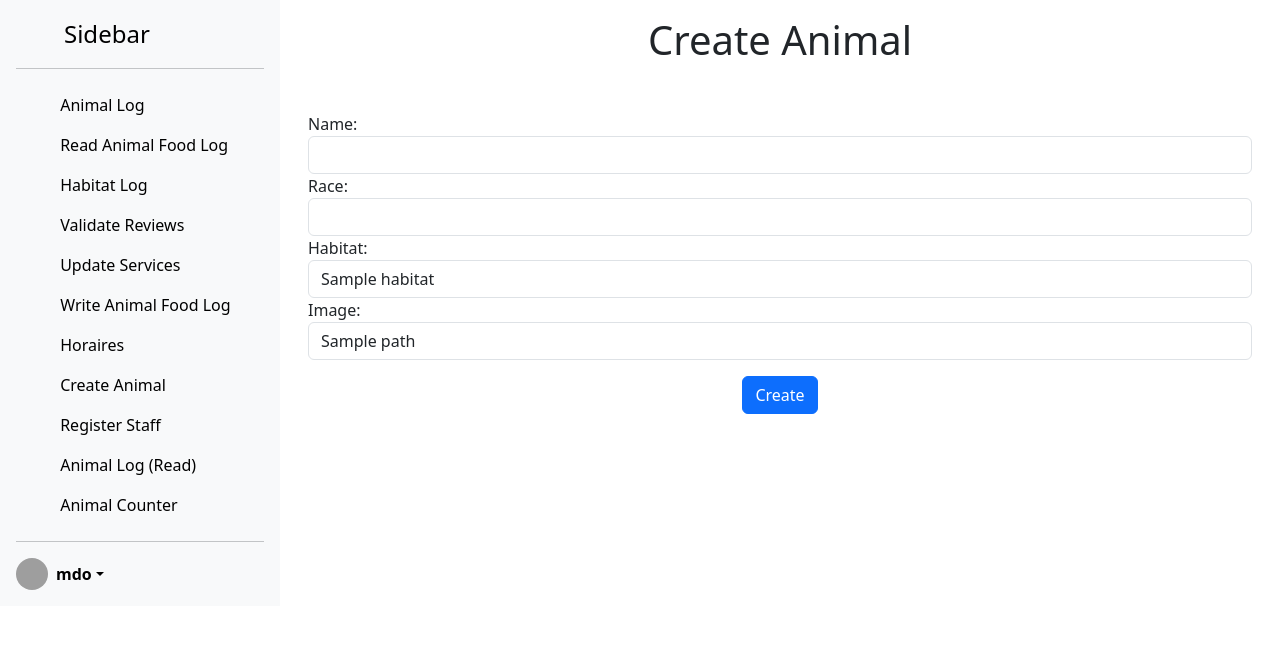
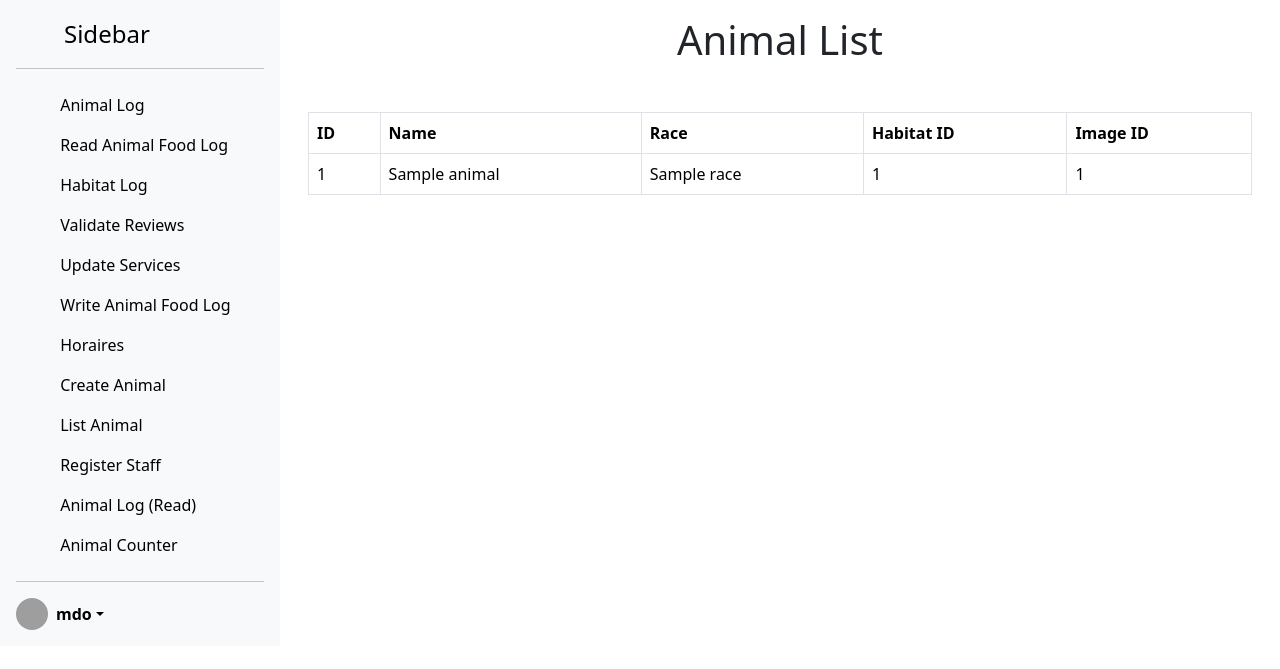
Before and after one commit to IcyAuk/ARCADIA-2025-LASTRUN, a PHP site: template app/views/dashboard.animal.list.view.php in a window 1280 px wide. Shown: the top 669 px of the page. Run offline with PHP 8.4, Linux system fonts and the light colour scheme; the template is opened without the code that fills it: most values are stand-ins (such as "Sample title", 1, 10 or a date in 2020); grey boxes are pictures that could not be loaded.

Commit message:
animal list & create

```diff
--- a/app/controllers/Animal.php
+++ b/app/controllers/Animal.php
@@ -30,7 +30,7 @@ class Animal
 
         if ($req->posted())
         {
-            $animal = new Animal();
+            $animal = new AnimalModel();
             $habitat = new Habitat();
             $image = new Images();
 
--- a/app/controllers/dashboard.php
+++ b/app/controllers/dashboard.php
@@ -29,7 +29,7 @@ class Dashboard
         $animal = new AnimalModel();
         $data['animals'] = $animal->findAll();
 
-        $this->view('dashboard.animals.list', $data);
+        $this->view('dashboard.animal.list', $data);
     }
 
     public function createAnimal()
--- a/app/views/dashboard.animal.list.view.php
+++ b/app/views/dashboard.animal.list.view.php
@@ -1,50 +1,30 @@
 <?php $this->view('header.admin'); ?>
 
-<h1 class="text-center">Create Animal</h1>
+<h1 class="text-center">Animal List</h1>
 
 <div class="container mt-5">
-    <form method="post">
-
-        <?php if (!empty($errors)): ?>
-            <div class="alert alert-danger">
-                <?php foreach ($errors as $error): ?>
-                    <p><?php echo $error; ?></p>
-                <?php endforeach; ?>
-            </div>
-        <?php endif; ?>
-
-        <div class="form-group">
-            <label for="name">Name:</label>
-            <input type="text" class="form-control" id="name" name="name" required>
-        </div>
-
-        <div class="form-group">
-            <label for="race">Race:</label>
-            <input type="text" class="form-control" id="race" name="race" required>
-        </div>
-
-        <div class="form-group">
-            <label for="habitat_id">Habitat:</label>
-            <select id="habitat_id" name="habitat_id" class="form-control" required>
-                <?php foreach ($habitats as $habitat): ?>
-                    <option value="<?php echo $habitat['id']; ?>"><?php echo $habitat['title']; ?></option>
-                <?php endforeach; ?>
-            </select>
-        </div>
-
-        <div class="form-group">
-            <label for="image_id">Image:</label>
-            <select id="image_id" name="image_id" class="form-control" required>
-                <?php foreach ($images as $image): ?>
-                    <option value="<?php echo $image['id']; ?>"><?php echo $image['path']; ?></option>
-                <?php endforeach; ?>
-            </select>
-        </div>
-
-        <div class="form-group text-center mt-3">
-            <button type="submit" class="btn btn-primary">Create</button>
-        </div>
-    </form>
+    <table class="table table-bordered">
+        <thead>
+            <tr>
+                <th>ID</th>
+                <th>Name</th>
+                <th>Race</th>
+                <th>Habitat ID</th>
+                <th>Image ID</th>
+            </tr>
+        </thead>
+        <tbody>
+            <?php foreach ($animals as $animal): ?>
+                <tr>
+                    <td><?php echo $animal->id; ?></td>
+                    <td><?php echo $animal->name; ?></td>
+                    <td><?php echo $animal->race; ?></td>
+                    <td><?php echo $animal->habitat_id; ?></td>
+                    <td><?php echo $animal->image_id; ?></td>
+                </tr>
+            <?php endforeach; ?>
+        </tbody>
+    </table>
 </div>
 
 <?php $this->view('footer.admin'); ?>
--- a/app/views/header.admin.view.php
+++ b/app/views/header.admin.view.php
@@ -110,6 +110,14 @@ if(!$is_logged_in)
                         Create Animal
                     </a>
                 </li>
+                <li class="nav-item">
+                    <a href="/dashboard/listAnimals" class="nav-link link-body-emphasis" aria-current="page">
+                        <svg class="bi pe-none me-2" width="16" height="16">
+                            <use xlink:href="#home"></use>
+                        </svg>
+                        List Animal
+                    </a>
+                </li>
                 <li>
                     <a href="/register" class="nav-link link-body-emphasis">
                         <svg class="bi pe-none me-2" width="16" height="16">
```
